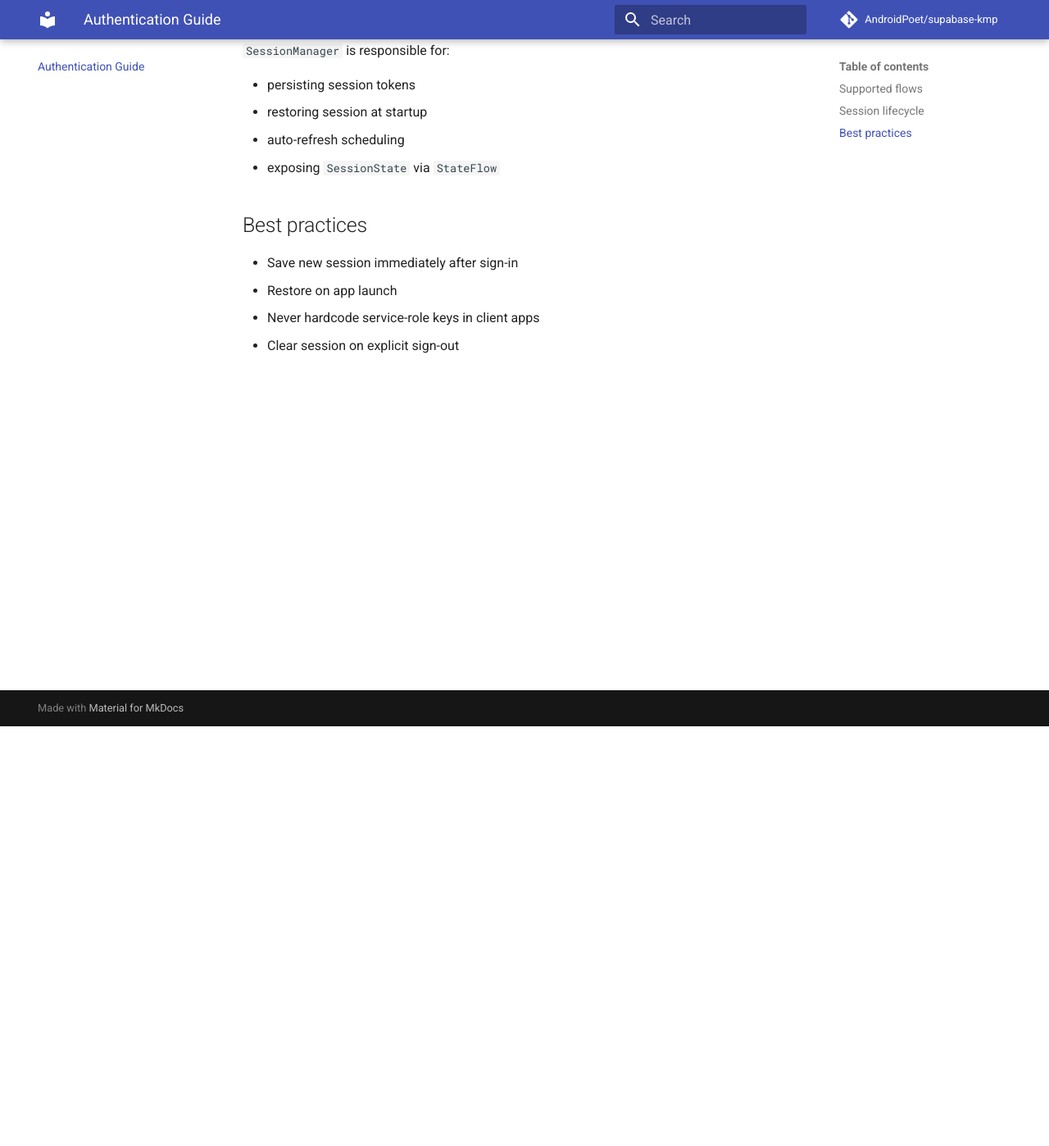
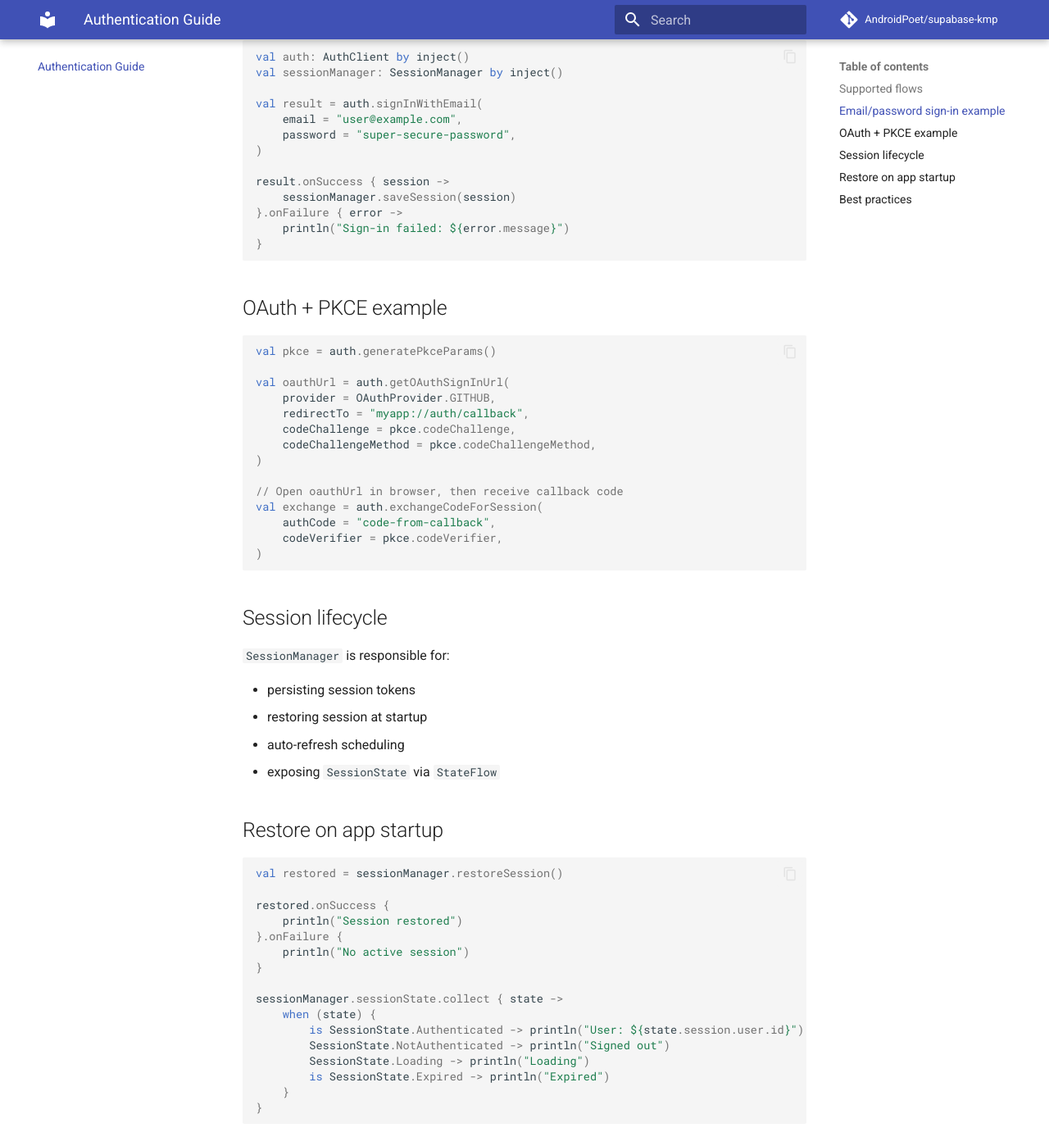
Before and after one commit to AndroidPoet/supabase-kmp, an MkDocs documentation site: the page built from docs/guides/authentication.md, in a window 1280 px wide and 1400 px high, scrolled down 514 px. Shown: the whole window at 82% size. Built offline with MkDocs 1.6.1 and Material for MkDocs 9.7.7, drawn with Linux system fonts in a browser that asks for light colours; comment, search, counter and statistics services are not loaded.

Commit message:
docs: add practical Kotlin examples across guides and API overview

````diff
--- a/docs/guides/authentication.md
+++ b/docs/guides/authentication.md
@@ -9,6 +9,43 @@
 - PKCE authorization code exchange
 - MFA (TOTP, phone)
 
+## Email/password sign-in example
+
+```kotlin
+val auth: AuthClient by inject()
+val sessionManager: SessionManager by inject()
+
+val result = auth.signInWithEmail(
+    email = "user@example.com",
+    password = "super-secure-password",
+)
+
+result.onSuccess { session ->
+    sessionManager.saveSession(session)
+}.onFailure { error ->
+    println("Sign-in failed: ${error.message}")
+}
+```
+
+## OAuth + PKCE example
+
+```kotlin
+val pkce = auth.generatePkceParams()
+
+val oauthUrl = auth.getOAuthSignInUrl(
+    provider = OAuthProvider.GITHUB,
+    redirectTo = "myapp://auth/callback",
+    codeChallenge = pkce.codeChallenge,
+    codeChallengeMethod = pkce.codeChallengeMethod,
+)
+
+// Open oauthUrl in browser, then receive callback code
+val exchange = auth.exchangeCodeForSession(
+    authCode = "code-from-callback",
+    codeVerifier = pkce.codeVerifier,
+)
+```
+
 ## Session lifecycle
 
 `SessionManager` is responsible for:
@@ -18,6 +55,27 @@
 - auto-refresh scheduling
 - exposing `SessionState` via `StateFlow`
 
+## Restore on app startup
+
+```kotlin
+val restored = sessionManager.restoreSession()
+
+restored.onSuccess {
+    println("Session restored")
+}.onFailure {
+    println("No active session")
+}
+
+sessionManager.sessionState.collect { state ->
+    when (state) {
+        is SessionState.Authenticated -> println("User: ${state.session.user.id}")
+        SessionState.NotAuthenticated -> println("Signed out")
+        SessionState.Loading -> println("Loading")
+        is SessionState.Expired -> println("Expired")
+    }
+}
+```
+
 ## Best practices
 
 - Save new session immediately after sign-in
````
Also changed, not shown: docs/api/overview.md (+25 -0 lines), docs/guides/database.md (+36 -4 lines), docs/guides/functions.md (+29 -4 lines), docs/guides/realtime.md (+32 -0 lines), docs/guides/storage.md (+33 -0 lines).
